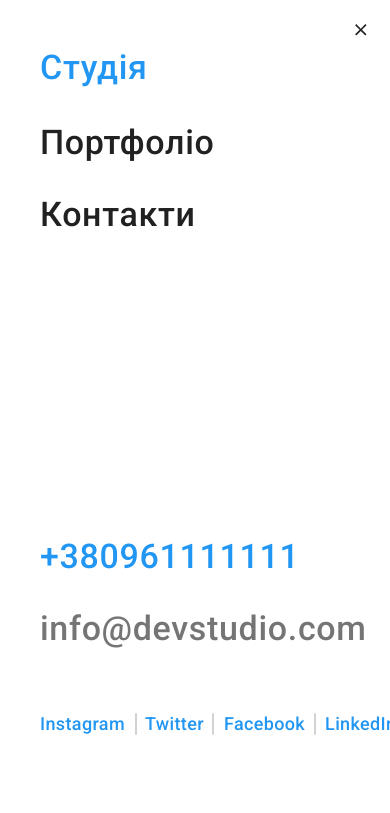
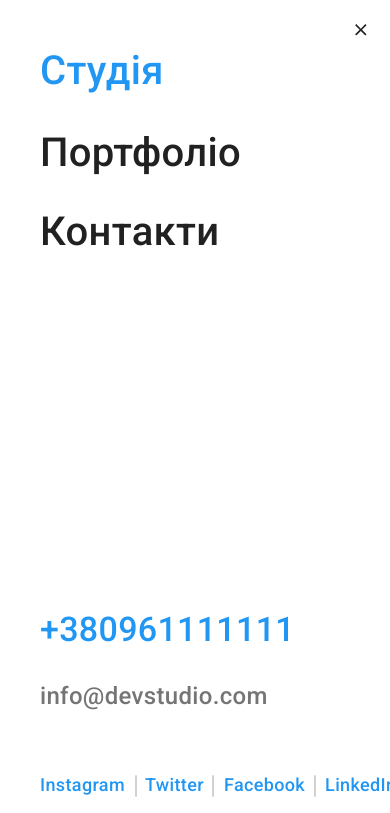
Before and after one commit to kristovir/goit-markup-hw-08, a plain HTML site: page index.html in a window 390 px wide. Both pictures are taken after a click on the button 354 px from the left and 33 px from the top of the page. Shown: the top 813 px of the page. Drawn offline with nearby package versions, Linux system fonts and the light colour scheme.

Commit message:
Добавив адаптив до mobil-menu.

```diff
--- a/index.html
+++ b/index.html
@@ -515,14 +515,17 @@
                     <li>
                         <a class="mobile-menu__link-contact" href="#">Контакти</a>
                     </li>
-                    <li>
-                        <a class="mobile-menu__contact-tel" href="tel:+380961111111">+380961111111</a>
-                    </li>
-                    <li>
-                        <a class="mobile-menu__contact-mail" href="mailto:info@devstudio.com">info@devstudio.com</a>
-                    </li>
                 </ul>
             </nav>
+            <ul>
+                <li>
+                    <a class="mobile-menu__contact-tel" href="tel:+380961111111">+380961111111</a>
+                </li>
+                <li>
+                    <a class="mobile-menu__contact-mail" href="mailto:info@devstudio.com">info@devstudio.com</a>
+                </li>
+            </ul>
+
 
             <ul class="mobile-menu__list-net">
                 <li>
--- a/sass/components/_contact.scss
+++ b/sass/components/_contact.scss
@@ -5,13 +5,18 @@
     gap: 10px;
 
     font-weight: 500;
-    font-size: 14px;
+    font-size: 12px;
     letter-spacing: 0.02em;
     color: #757575;
     text-decoration: none;
     fill: var(--color-main);
 
     transition: 250ms cubic-bezier(0.4, 0, 0.2, 1);
+
+    @media screen and (min-width: $bpDesktop){
+        font-size: 14px;
+        line-height: 1.14;
+    }
 
 &:hover,
 &:focus {
--- a/sass/components/_header.scss
+++ b/sass/components/_header.scss
@@ -1,16 +1,20 @@
 .header {
     position: relative;
+    padding: 16px 0 16px;
+
+
+@media screen and (min-width: $bpTablet){
     padding: 24px 0 25px;
-
+}
 
 
 
 &__container {
-
+    position: relative;
     display: flex;
     align-items: center;
     line-height: 1.17;
-}
+   }
 
 
 &__nav {
@@ -22,10 +26,9 @@
 
  &__button{
 
-
     position: absolute;
-    top: 10px;
-    right: 10px;
+    padding: 0;
+    right: -5px;
     background-color: #fff;
         border: none;
         cursor: pointer;
--- a/sass/components/_mobile-menu.scss
+++ b/sass/components/_mobile-menu.scss
@@ -15,10 +15,23 @@
           }
 
     &__box {
-      position: relative;
+
+       min-height: 100%;
+      display: flex;
+        flex-direction: column;
+        justify-content: space-between;
+
+        -webkit-box-orient: vertical;
+        -webkit-box-direction: normal;
+        position: relative;
         padding: 48px 83px 48px 40px;
-      max-width: 480px;
-      height: 796px;
+
+      font-family: 'Roboto';
+      font-style: normal;
+      font-weight: 500;
+      letter-spacing: 0.02em;
+      line-height: 1.17;
+
       background-color: #ffffff;
       transition: 250ms cubic-bezier(0.4, 0, 0.2, 1);
          }
@@ -48,14 +61,9 @@
   }
 
    &__nav{
-      font-family: 'Roboto';
-      font-style: normal;
-      font-weight: 500;
-      font-size: 34px;
-      line-height: 1.17;
-      text-align: left;
-      letter-spacing: 0.02em;
-      padding-bottom: 64px;
+      font-size: 40px;
+       text-align: left;
+       margin-bottom: auto;
   }
 
   &__link-studio,
@@ -80,16 +88,19 @@
 
  &__link-contact{
   color: var(--color-secondary);
-      margin-bottom: 302px;
+
   }
 
      &__contact-tel{
+      font-size: 34px;
             color: var(--color-icon-hover);
             margin-bottom: 32px;
      }
 
    &__contact-mail{
+        font-size: 24px;
         color: var(--color-main);
+        padding-bottom: 64px;
            }
 
       &__list-net{
--- a/sass/components/_nav.scss
+++ b/sass/components/_nav.scss
@@ -25,6 +25,7 @@
 &__link {
     font-weight: 500;
     font-size: 14px;
+    line-height: 1.14;
     letter-spacing: 0.02em;
     color: var(--color-secondary);
     text-decoration: none;
```
Also changed, not shown: css/main.min.css, 1 other file.
